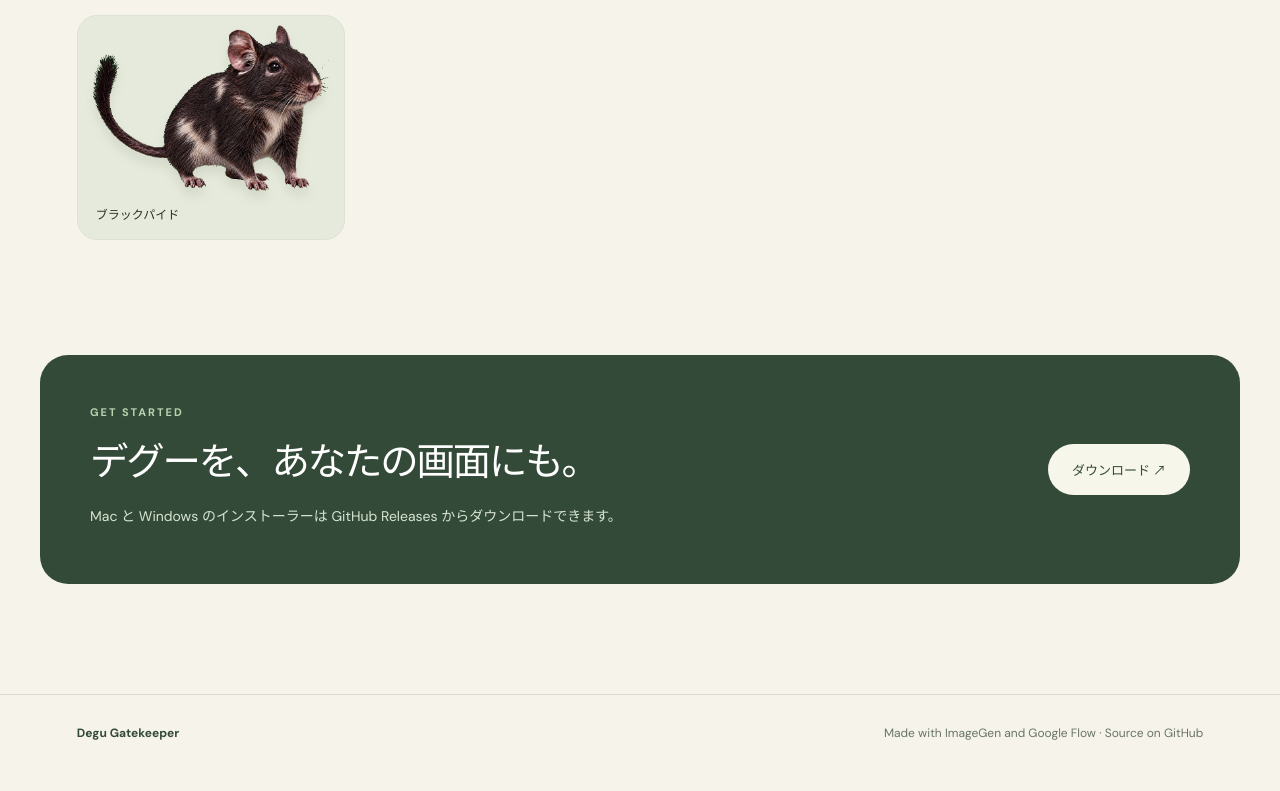
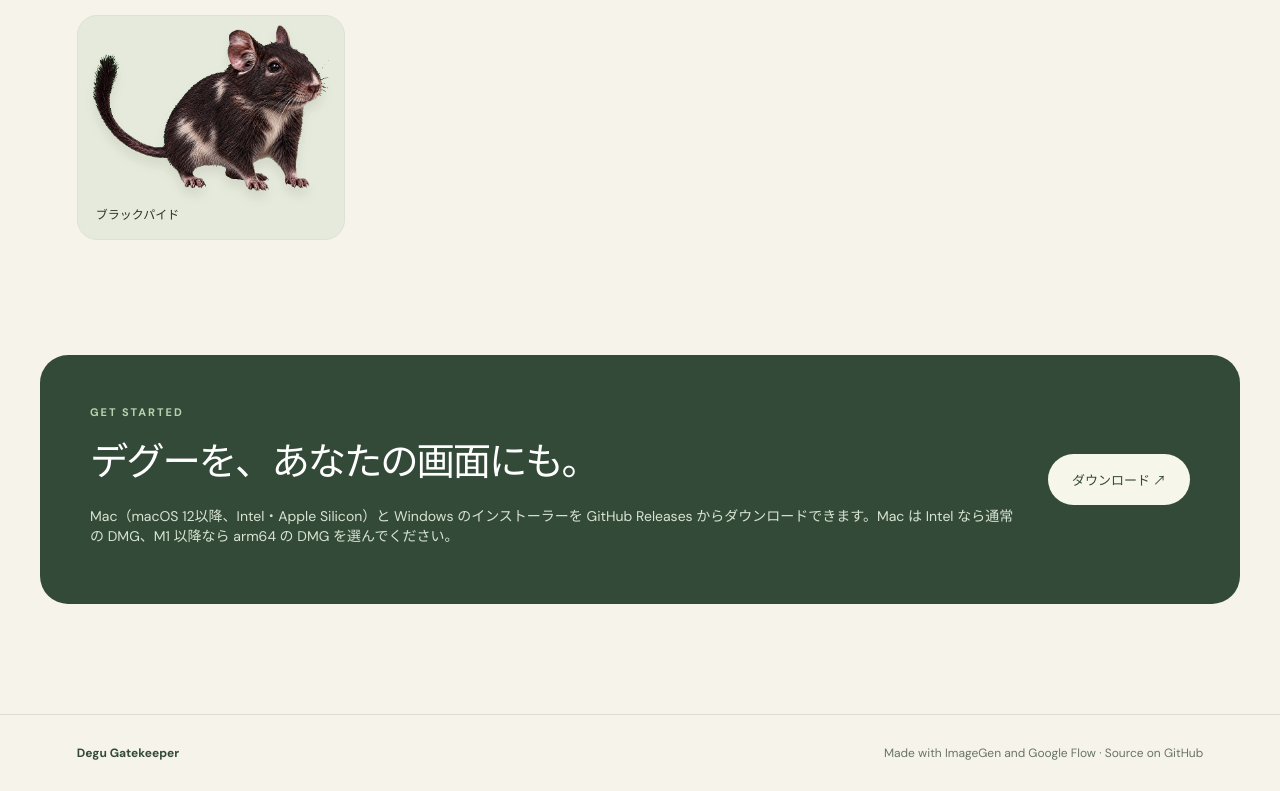
Before and after one commit to UDteach/DeguDesktopForReal, an Electron app: page docs/index.html in a window 1280 px wide. Shown: the part 2378-3169 px from the top of the page. Drawn offline with Linux system fonts and the light colour scheme.

Commit message:
Support macOS Monterey on Intel and Apple Silicon

```diff
--- a/docs/index.html
+++ b/docs/index.html
@@ -59,7 +59,7 @@
         <figure><img src="assets/colors/black_pied.png" alt="ブラックパイド"><figcaption>ブラックパイド</figcaption></figure>
       </div>
     </section>
-    <section class="download" id="download"><div><span class="eyebrow">GET STARTED</span><h2>デグーを、あなたの画面にも。</h2><p>Mac と Windows のインストーラーは GitHub Releases からダウンロードできます。</p></div><a class="button primary" href="https://github.com/UDteach/DeguGatekeeper/releases/latest">ダウンロード ↗</a></section>
+    <section class="download" id="download"><div><span class="eyebrow">GET STARTED</span><h2>デグーを、あなたの画面にも。</h2><p>Mac（macOS 12以降、Intel・Apple Silicon）と Windows のインストーラーを GitHub Releases からダウンロードできます。Mac は Intel なら通常の DMG、M1 以降なら arm64 の DMG を選んでください。</p></div><a class="button primary" href="https://github.com/UDteach/DeguGatekeeper/releases/latest">ダウンロード ↗</a></section>
   </main>
   <footer><span>Degu Gatekeeper</span><span>Made with ImageGen and Google Flow · <a href="https://github.com/UDteach/DeguGatekeeper">Source on GitHub</a></span></footer>
 </body>
--- a/package.json
+++ b/package.json
@@ -1,6 +1,6 @@
 {
   "name": "degu-gatekeeper",
-  "version": "0.3.0",
+  "version": "0.3.1",
   "private": true,
   "author": "UDteach",
   "description": "A little degu that occasionally appears over your desktop",
@@ -12,7 +12,7 @@
     "pack": "electron-builder --dir"
   },
   "devDependencies": {
-    "electron": "44.4.5",
+    "electron": "43.7.5",
     "electron-builder": "26.15.3"
   },
   "build": {
@@ -27,6 +27,7 @@
       "category": "public.app-category.entertainment",
       "icon": "assets/icons/app.icns",
       "identity": null,
+      "minimumSystemVersion": "12.0",
       "target": [{ "target": "dmg", "arch": ["arm64", "x64"] }, { "target": "zip", "arch": ["arm64", "x64"] }]
     },
     "win": {
```
Also changed, not shown: .github/workflows/release.yml, README.md, 1 other file.
